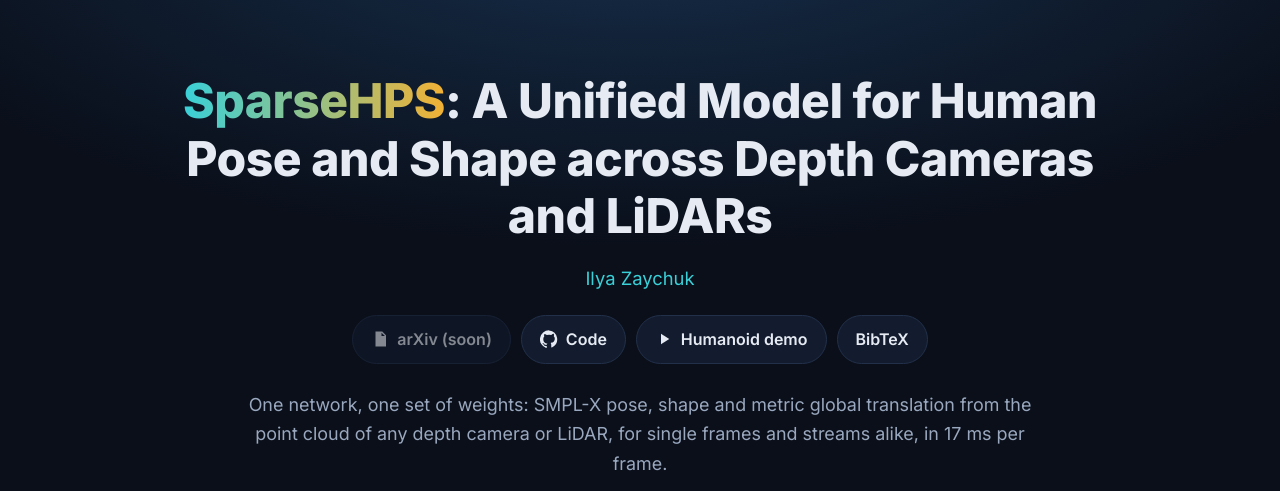
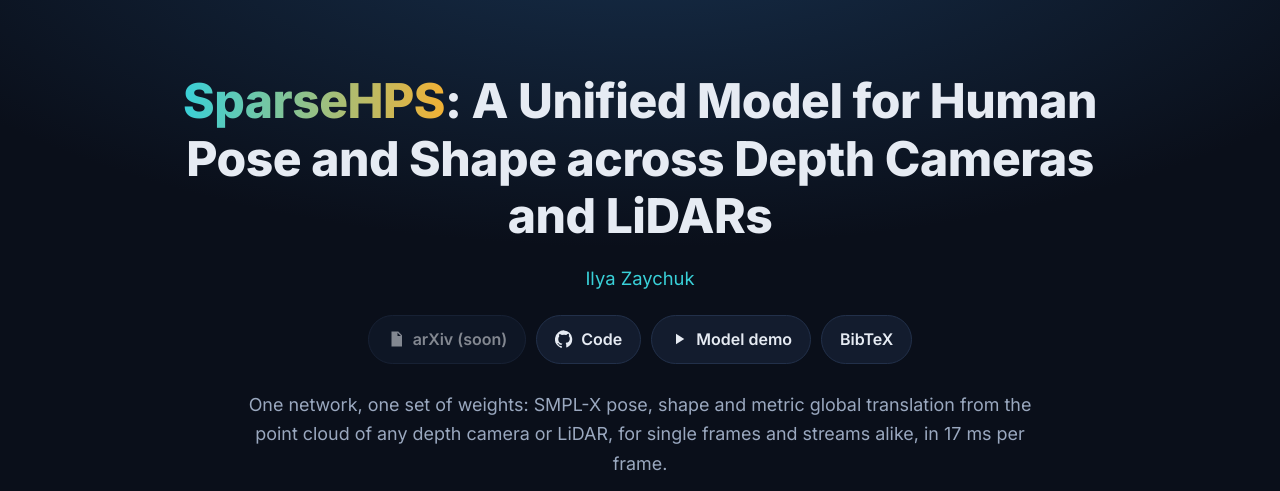
Before and after one commit to GhostLate/SparseHPS, a plain HTML site: page index.html in a window 1280 px wide. Shown: the top 491 px of the page. Drawn offline with Linux system fonts and the light colour scheme.

Commit message:
Demo button and badge renamed to Model demo

```diff
--- a/index.html
+++ b/index.html
@@ -31,7 +31,7 @@
       <a class="btn" href="https://github.com/GhostLate/SparseHPS">
         <svg viewBox="0 0 24 24" aria-hidden="true"><path d="M12 .5a12 12 0 0 0-3.8 23.4c.6.1.8-.3.8-.6v-2c-3.3.7-4-1.6-4-1.6-.6-1.4-1.4-1.8-1.4-1.8-1.1-.7.1-.7.1-.7 1.2.1 1.9 1.3 1.9 1.3 1.1 1.8 2.8 1.3 3.5 1 .1-.8.4-1.3.8-1.6-2.7-.3-5.5-1.3-5.5-6a4.7 4.7 0 0 1 1.3-3.2 4.3 4.3 0 0 1 .1-3.2s1-.3 3.3 1.2a11.3 11.3 0 0 1 6 0C17.3 4.6 18.3 5 18.3 5a4.3 4.3 0 0 1 .1 3.2 4.7 4.7 0 0 1 1.3 3.2c0 4.6-2.8 5.6-5.5 5.9.4.4.8 1.1.8 2.2v3.3c0 .3.2.7.8.6A12 12 0 0 0 12 .5z"/></svg>Code</a>
       <a class="btn" href="#humanoid">
-        <svg viewBox="0 0 24 24" aria-hidden="true"><path d="M8 5v14l11-7z"/></svg>Humanoid demo</a>
+        <svg viewBox="0 0 24 24" aria-hidden="true"><path d="M8 5v14l11-7z"/></svg>Model demo</a>
       <a class="btn" href="#bibtex">BibTeX</a>
     </div>
     <p class="tldr">One network, one set of weights: SMPL-X pose, shape and metric global translation from the point cloud of
```
Also changed, not shown: 1 other file.
